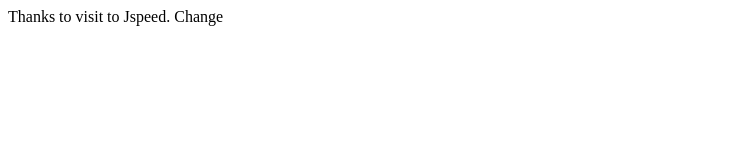
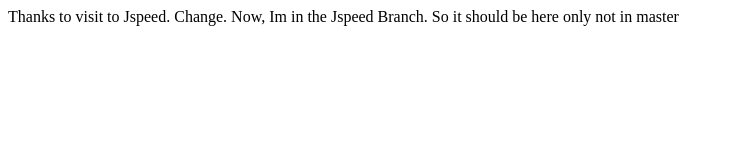
Before and after one commit to demoprogrammers/jspeed, a plain HTML site: page index.html in a window 1280 px wide. Shown: the whole page, without its empty margins (0-734 px from the left). Drawn offline with Linux system fonts and the light colour scheme.

Commit message:
It's from jspeed_dev

```diff
--- a/index.html
+++ b/index.html
@@ -5,6 +5,7 @@
     <title>Hello Jspeed</title>
 </head>
 <body>
-    Thanks to visit to Jspeed. Change
+    Thanks to visit to Jspeed. Change.
+    Now, Im in the Jspeed Branch. So it should be here only not in master
 </body>
 </html>
```
